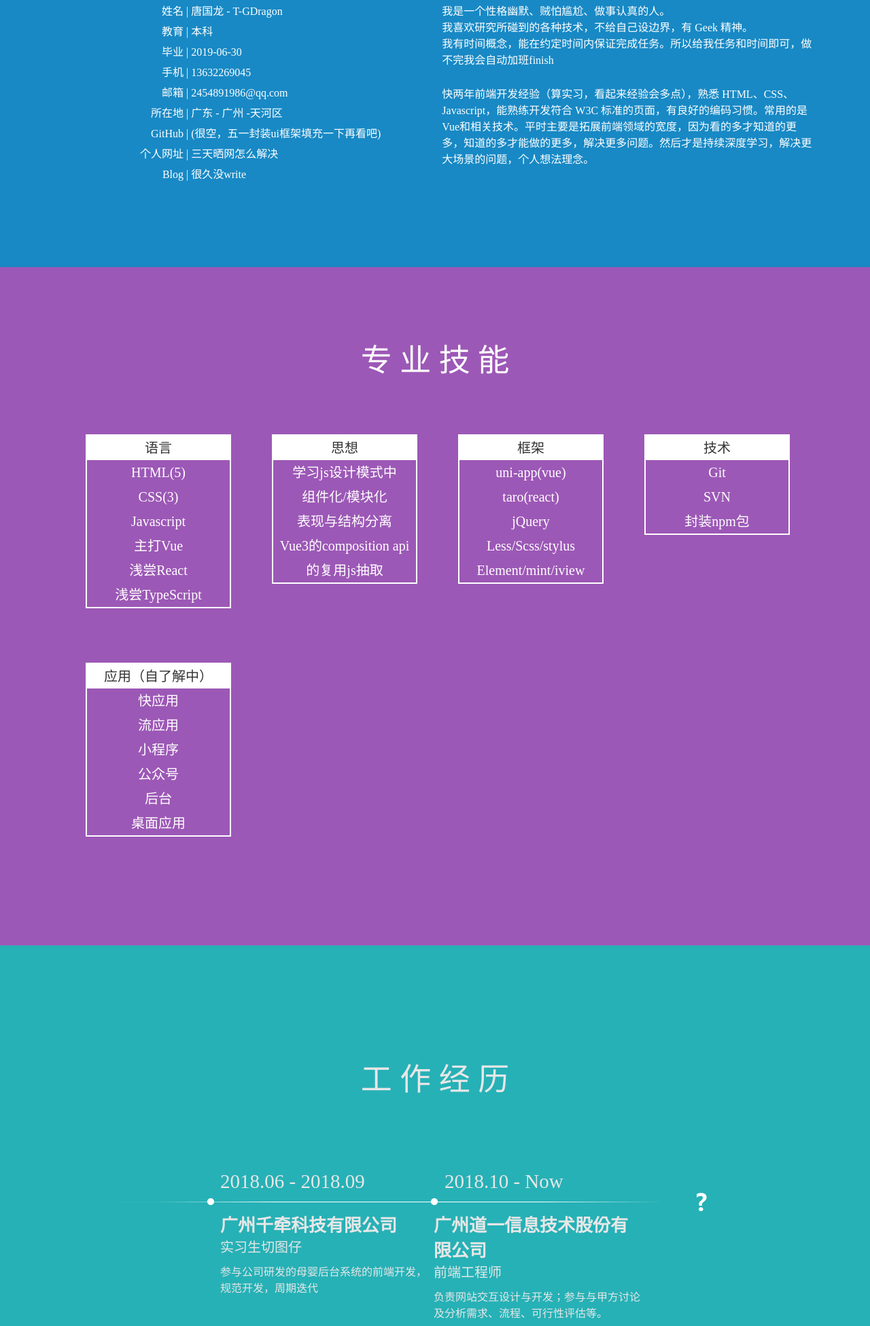
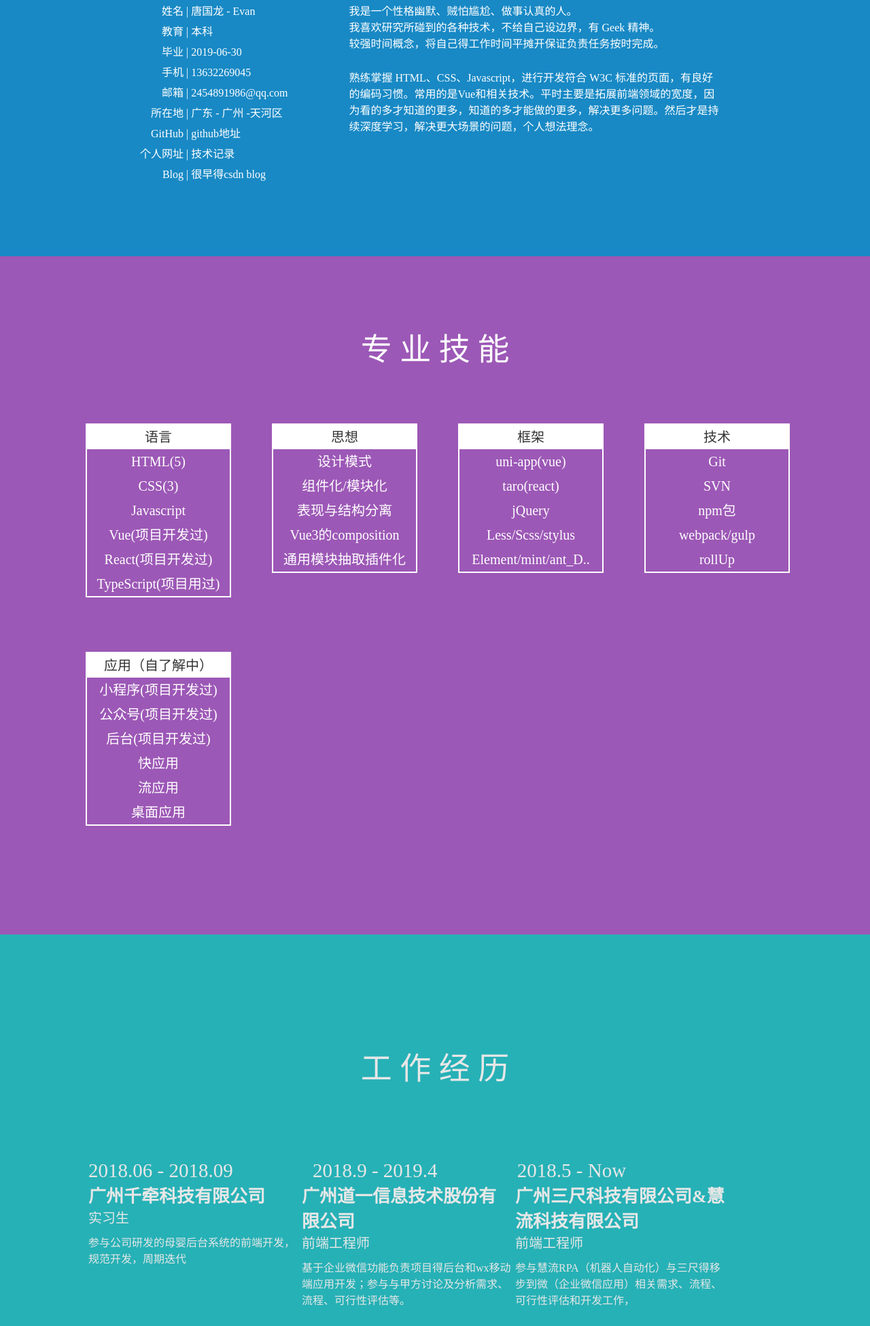
Before and after one commit to tangguolong/tangguolong.github.io, a plain HTML site: page index.html in a window 1280 px wide. Shown: the part 1489-3440 px from the top of the page at 68% size. Drawn offline with Linux system fonts and the light colour scheme.

Commit message:
简历优化

```diff
--- a/index.html
+++ b/index.html
@@ -26,8 +26,8 @@
     }
 
     .showImg {
-      /* width: 100%; */
-      height: 100%;
+      /* width: 80%; */
+      height: 70%;
       position: fixed;
       top: 50%;
       left: 50%;
@@ -42,15 +42,14 @@
 
 
   <section id="block-firstPage">
-    <p class="blockTitle">see more, konw more, can do more<br><span
-        style="font-size: 20px;display: none;">(赶出来的简历，多多见谅)</span> </p>
+    <p class="blockTitle">see more, konw more, can do more</p>
     <div id="fstPage-down"><a href="#block-intro" hideFocus="true"></a></div>
   </section>
 
 
   <section id="block-nav">
     <header class="container">
-      <a class="fl" href="#block-firstPage" id="logo" hideFocus="true">T-GDragon</a>
+      <a class="fl" href="#block-firstPage" id="logo" hideFocus="true">Evan</a>
       <nav class="fr">
         <a href="#block-intro" id="nav-intro" hideFocus="true">个人简介</a>
         <a href="#block-skill" id="nav-skill" hideFocus="true">专业技能</a>
@@ -77,22 +76,22 @@
 
       <div id="intro-text">
         <ul class="fl">
-          <li><span>姓名</span> | 唐国龙 - T-GDragon</li>
+          <li><span>姓名</span> | 唐国龙 - Evan</li>
           <li><span>教育</span> | 本科 </li>
           <li><span>毕业</span> | 2019-06-30 </li>
           <li><span>手机</span> | 13632269045</li>
           <li><span>邮箱</span> | <a>2454891986@qq.com</a>
           <li><span>所在地</span> | 广东 - 广州 -天河区</li>
-          <li><span>GitHub</span> | <a href="https://github.com/tangguolong" hideFocus="true">(很空，五一封装ui框架填充一下再看吧)</a>
+          <li><span>GitHub</span> | <a href="https://github.com/tangguolong" hideFocus="true">github地址</a>
           </li>
-          <li><span>个人网址</span> | <a href="http://www.tangguolong.com/" hideFocus="true">三天晒网怎么解决</a>
+          <li><span>个人网址</span> | <a href="http://www.tangguolong.com/" hideFocus="true">技术记录</a>
           </li>
-          <li><span>Blog</span> | <a href="https://blog.csdn.net/weixin_38291260" hideFocus="true">很久没write</a></li>
+          <li><span>Blog</span> | <a href="https://blog.csdn.net/weixin_38291260" hideFocus="true">很早得csdn blog</a></li>
         </ul>
         <div class="fr">
           <p>我是一个性格幽默、贼怕尴尬、做事认真的人。<br>我喜欢研究所碰到的各种技术，不给自己设边界，有 Geek
-            精神。<br>我有时间概念，能在约定时间内保证完成任务。所以给我任务和时间即可，做不完我会自动加班finish</p>
-          <p>快两年前端开发经验（算实习，看起来经验会多点），熟悉 HTML、CSS、Javascript，能熟练开发符合 W3C
+            精神。<br>较强时间概念，将自己得工作时间平摊开保证负责任务按时完成。</p>
+          <p>熟练掌握 HTML、CSS、Javascript，进行开发符合 W3C
             标准的页面，有良好的编码习惯。常用的是Vue和相关技术。平时主要是拓展前端领域的宽度，因为看的多才知道的更多，知道的多才能做的更多，解决更多问题。然后才是持续深度学习，解决更大场景的问题，个人想法理念。<br>
             <br>
           </p>
@@ -113,17 +112,17 @@
           <li>HTML(5)</li>
           <li>CSS(3)</li>
           <li>Javascript</li>
-          <li>主打Vue</li>
-          <li>浅尝React</li>
-          <li>浅尝TypeScript</li>
+          <li>Vue(项目开发过)</li>
+          <li>React(项目开发过)</li>
+          <li>TypeScript(项目用过)</li>
         </ul>
         <ul class="skill-idea">
           <li>思想</li>
-          <li>学习js设计模式中</li>
+          <li>设计模式</li>
           <li>组件化/模块化</li>
           <li>表现与结构分离</li>
-          <li>Vue3的composition api的复用js抽取</li>
-          <li></li>
+          <li>Vue3的composition</li>
+          <li>通用模块抽取插件化</li>
         </ul>
         <ul class="skill-frame">
           <li>框架</li>
@@ -131,21 +130,23 @@
           <li>taro(react)</li>
           <li>jQuery</li>
           <li>Less/Scss/stylus</li>
-          <li>Element/mint/iview</li>
+          <li>Element/mint/ant_D..</li>
         </ul>
         <ul class="skill-tech">
           <li>技术</li>
           <li>Git</li>
           <li>SVN</li>
-          <li>封装npm包</li>
+          <li>npm包</li>
+          <li>webpack/gulp</li>
+          <li>rollUp</li>
         </ul>
         <ul class="skill-tech">
           <li>应用（自了解中）</li>
+          <li>小程序(项目开发过)</li>
+          <li>公众号(项目开发过)</li>
+          <li>后台(项目开发过)</li>
           <li>快应用</li>
           <li>流应用</li>
-          <li>小程序</li>
-          <li>公众号</li>
-          <li>后台</li>
           <li>桌面应用</li>
         </ul>
       </div>
@@ -158,21 +159,27 @@
         <h2>工 作 经 历</h2>
       </div>
       <div class="workEXP-main">
-        <ul class="timebox">
+        <ul class="timebox" style="margin-left: 0px;">
           <li class="time0">2018.06 - 2018.09</li>
-          <li class="time1">2018.10 - Now</li>
+          <li class="time1">2018.9 - 2019.4</li>
+          <li class="time1">2018.5 - Now</li>
         </ul>
-        <div class="timeline"></div>
-        <ul class="workbox">
+        <!-- <div class="timeline"></div> -->
+        <ul class="workbox" style="margin-left: 0px;">
           <li class="work-intro0">
             <label class="work-place">广州千牵科技有限公司</label>
-            <label class="work-position">实习生切图仔</label>
+            <label class="work-position">实习生</label>
             <label class="work-do">参与公司研发的母婴后台系统的前端开发，规范开发，周期迭代</label>
           </li>
           <li class="work-intro1">
             <label class="work-place">广州道一信息技术股份有限公司</label>
             <label class="work-position">前端工程师</label>
-            <label class="work-do">负责网站交互设计与开发；参与与甲方讨论及分析需求、流程、可行性评估等。</label>
+            <label class="work-do">基于企业微信功能负责项目得后台和wx移动端应用开发；参与与甲方讨论及分析需求、流程、可行性评估等。</label>
+          </li>
+          <li class="work-intro1">
+            <label class="work-place">广州三尺科技有限公司&慧流科技有限公司</label>
+            <label class="work-position">前端工程师</label>
+            <label class="work-do">参与慧流RPA（机器人自动化）与三尺得移步到微（企业微信应用）相关需求、流程、可行性评估和开发工作，</label>
           </li>
         </ul>
       </div>
@@ -242,7 +249,7 @@
             <!-- <img style="width:100px;height:100px;" src="./img/E01扫描磅单.png"> -->
           </div>
           <h3 class="prj-title">海大移动互联网平台-后台</h3>
-          <p class="prj-intro">Jsp+Element比较原生的后台系统，开发和维护起来~心累</p>
+          <p class="prj-intro">Jsp+Element比较原生的后台系统，开发和维护</p>
         </li>
 
         <li class="prj" id="prj-integralSystem">
@@ -254,6 +261,43 @@
           <h3 class="prj-title">党建系统-后台</h3>
           <p class="prj-intro">开发其中的计划模块，同步功能到公众号</p>
         </li>
+      </ul>
+    </div>
+  </section>
+  <section id="block-prjEXP">
+    <div class="container">
+      <div class="prjEXP-title" style="width: auto;">
+        <h2>RPA结合企业微信搭建得后台和移动端个别模块展示</h2>
+        <h5>（点击查看图片）</h5>
+      </div>
+      <ul class="prjs">
+        <li class="prj" id="prj-helpmechoose">
+          <!-- <div class="prj-logo"> -->
+          <div style="display: flex;text-align: center;width:240px;height:200px;">
+            <img style="width:200px;height:150px;margin:0px 30px;" src="./img/sanchi.png">
+            <img style="width:200px;height:150px;margin:0px 30px;" src="./img/sanchi1.png">
+            <img style="width:200px;height:150px;margin:0px 30px;" src="./img/sanchi2.png">
+            <img style="width:80px;height:150px;margin:0px 30px;" src="./img/sanchi3.png">
+          </div>
+          <!-- <h3 class="prj-title">RPA结合企业微信搭建得后台和移动端个别模块展示</h3> -->
+          <!-- <p class="prj-intro">Vue+Element搭建的后台系统</p> -->
+        </li>
+
+        <!-- <li class="prj" id="prj-navFixed">
+          <div style="display: flex;text-align: center;width:240px;height:200px;">
+            <img style="width:200px;height:100px;margin:0px 30px;" src="./img/hdht.png">
+          </div>
+          <h3 class="prj-title">海大移动互联网平台-后台</h3>
+          <p class="prj-intro">Jsp+Element比较原生的后台系统，开发和维护</p>
+        </li>
+
+        <li class="prj" id="prj-integralSystem">
+          <div style="display: flex;text-align: center;width:240px;height:200px;">
+            <img style="width:200px;height:100px;margin:0px 30px;" src="./img/1.1.1.2查看计划详情.png">
+          </div>
+          <h3 class="prj-title">党建系统-后台</h3>
+          <p class="prj-intro">开发其中的计划模块，同步功能到公众号</p>
+        </li> -->
       </ul>
     </div>
   </section>
@@ -274,46 +318,6 @@
       })
     })
   </script>
-  <!-- <section id="block-prjEXP">
-    <div class="container">
-      <div class="prjEXP-title">
-        <h2>项 目 经 验</h2>
-      </div>
-      <ul class="prjs">
-        <li class="prj" id="prj-helpmechoose">
-          <div class="prj-logo"></div>
-          <h3 class="prj-title">海大系统-贸易</h3>
-          <p class="prj-intro">海大集团线下生产线业务项目-多场景交互。</p>
-        </li>
-
-        <li class="prj" id="prj-navFixed">
-          <div class="prj-logo"></div>
-          <h3 class="prj-title"><a href="http://navfixed.jasinyip.com" target="_blank">navFixed 插件</a></h3>
-          <p class="prj-intro">一款超轻量级的 jQuery 插件。它可以让原本不是在顶部的导航条，在滚动到它的位置时固定在顶部。本页的导航条也使用此插件。</p>
-        </li>
-
-        <li class="prj" id="prj-integralSystem">
-          <div class="prj-logo"></div>
-          <h3 class="prj-title">工学积分系统</h3>
-          <p class="prj-intro">为工学咨询工作室做的积分系统，包括后台管理系统，以及微信公众平台的开发。项目中主要工作是前端及PM，与两名php程序员一起开发。</p>
-        </li>
-      </ul>
-    </div>
-  </section> -->
-  <!-- <section id="block-wantMore">
-    <p>快把我收到碗里吧<br>
-      <a href="mailto:&#x79;&#101;&#106;&#117;&#110;&#x78;&#x69;&#110;&#103;&#64;&#103;&#109;&#97;&#105;&#108;&#46;&#99;&#111;&#x6d;"
-        hideFocus="true">&#x79;&#101;&#106;&#117;&#110;&#x78;&#x69;&#110;&#103;&#64;&#103;&#109;&#97;&#105;&#108;&#46;&#99;&#111;&#x6d;</a>
-    </p>
-  </section> -->
-
-  <!-- 百度统计代码 -->
-  <!-- <div style="display:none">
-    <script type="text/javascript">
-      var _bdhmProtocol = (("https:" == document.location.protocol) ? " https://" : " http://");
-      document.write(unescape("%3Cscript src='" + _bdhmProtocol + "hm.baidu.com/h.js%3F8085b1bdc385f6af2b23b10f74eedded' type='text/javascript'%3E%3C/script%3E"));
-    </script>
-  </div> -->
 
 </body>
 
```
Also changed, not shown: img/sanchi.png (added), img/sanchi1.png (added), img/sanchi2.png (added), img/sanchi3.png (added).
